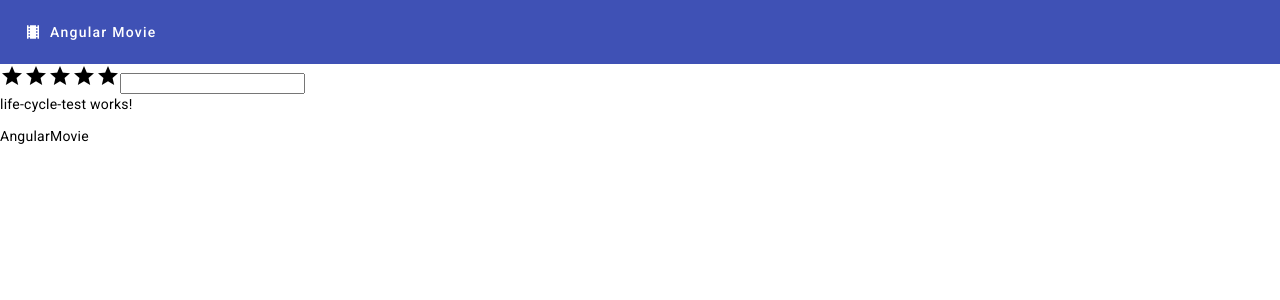
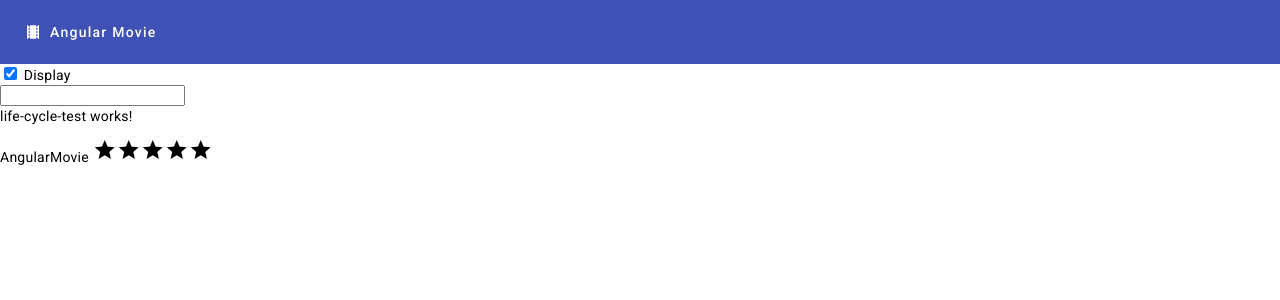
Before and after one commit to adeelzahid1/AngularMovie, an Angular app: page / in a window 1280 px wide. Shown: the top 300 px of the page. Built offline with nearby package versions, Linux system fonts and the light colour scheme.

Commit message:
playing with lifecycycle hook

```diff
--- a/src/app/app.component.html
+++ b/src/app/app.component.html
@@ -2,15 +2,19 @@
 
 </app-menu>
 
-<app-rating (onRating)="handleRating($event)">
+<!-- <app-rating (onRating)="handleRating($event)">
 
-</app-rating>
+</app-rating> -->
 
-<input type="text" />
+<input type="checkbox" checked (change)="display = !display"> Display
+<div *ngIf="!display">
+<input type="text" (input)="OnInputChange($event)" />
 
 <app-life-cycle-test [title]="title">
 
 </app-life-cycle-test>
+
+</div>
 
 <!-- <div class="container">
   <h1>Hi Movies</h1>
--- a/src/app/app.component.ts
+++ b/src/app/app.component.ts
@@ -6,6 +6,11 @@ import { Component, OnInit } from '@angular/core';
   styleUrls: ['./app.component.css']
 })
 export class AppComponent implements OnInit{
+
+  title : String= 'AngularMovie';
+  moviesInTheaters : any | null;
+  moviesInFutureRelease : any  | null;
+  display: boolean = false;
 
   ngOnInit(): void {
     setTimeout(() => {
@@ -46,14 +51,15 @@ export class AppComponent implements OnInit{
    }
 
 
-
-  title : String= 'AngularMovie';
-  moviesInTheaters : any | null;
-  moviesInFutureRelease : any  | null;
-
-
   handleRating(rate: number){
     alert(`the user selected ${rate} Start `)
   }
 
+  OnInputChange(event: any){
+    console.log(typeof(event));
+     console.log( event.target.value);
+     this.title = event.target.value;
   }
+
+
+}
--- a/src/app/life-cycle-test/life-cycle-test.component.html
+++ b/src/app/life-cycle-test/life-cycle-test.component.html
@@ -1,3 +1,9 @@
 <p>life-cycle-test works!</p>
 
 {{title}}
+
+
+
+<app-rating >
+
+</app-rating>
--- a/src/app/life-cycle-test/life-cycle-test.component.ts
+++ b/src/app/life-cycle-test/life-cycle-test.component.ts
@@ -1,4 +1,6 @@
-import { AfterViewInit, Component, DoCheck, Input, OnChanges, OnDestroy, OnInit, SimpleChanges } from '@angular/core';
+import { getLocaleDateFormat } from '@angular/common';
+import { AfterViewInit, Component, DoCheck, Input, OnChanges, OnDestroy, OnInit, SimpleChanges, ViewChild } from '@angular/core';
+import { RatingComponent } from '../utilities/rating/rating.component';
 
 @Component({
   selector: 'app-life-cycle-test',
@@ -10,11 +12,21 @@ export class LifeCycleTestComponent implements OnInit, OnChanges, OnDestroy, DoC
   //constructor  is not a life cycle event, mainly used for injecting services
   constructor(){}
 
+
   @Input()
-  title : String = "";
+  title : String | null = "";
+
+  @ViewChild(RatingComponent)
+  rating: any;
+
+  timer : ReturnType <typeof setInterval> | any;
 
   ngOnInit(): void {
    console.log('On In IT');
+   console.log(this.rating);
+   this.timer = setInterval(() => {
+    console.log(new Date().getSeconds());
+   }, 1000);
   }
 
   ngOnChanges(changes: SimpleChanges): void {
@@ -23,12 +35,14 @@ export class LifeCycleTestComponent implements OnInit, OnChanges, OnDestroy, DoC
   }
   ngOnDestroy(): void {
     console.log('On Destroy');
+    clearInterval(this.timer);
   }
   ngDoCheck(): void {
     console.log('On Do Check');
   }
   ngAfterViewInit(): void {
     console.log('On After View In It');
+    console.log(this.rating);
   }
 
 
--- a/src/app/utilities/rating/rating.component.ts
+++ b/src/app/utilities/rating/rating.component.ts
@@ -39,4 +39,6 @@ rate(index: number){
 }
 
 
+
+
 }
```
Lines whose indentation alone changed are shown as unchanged.
